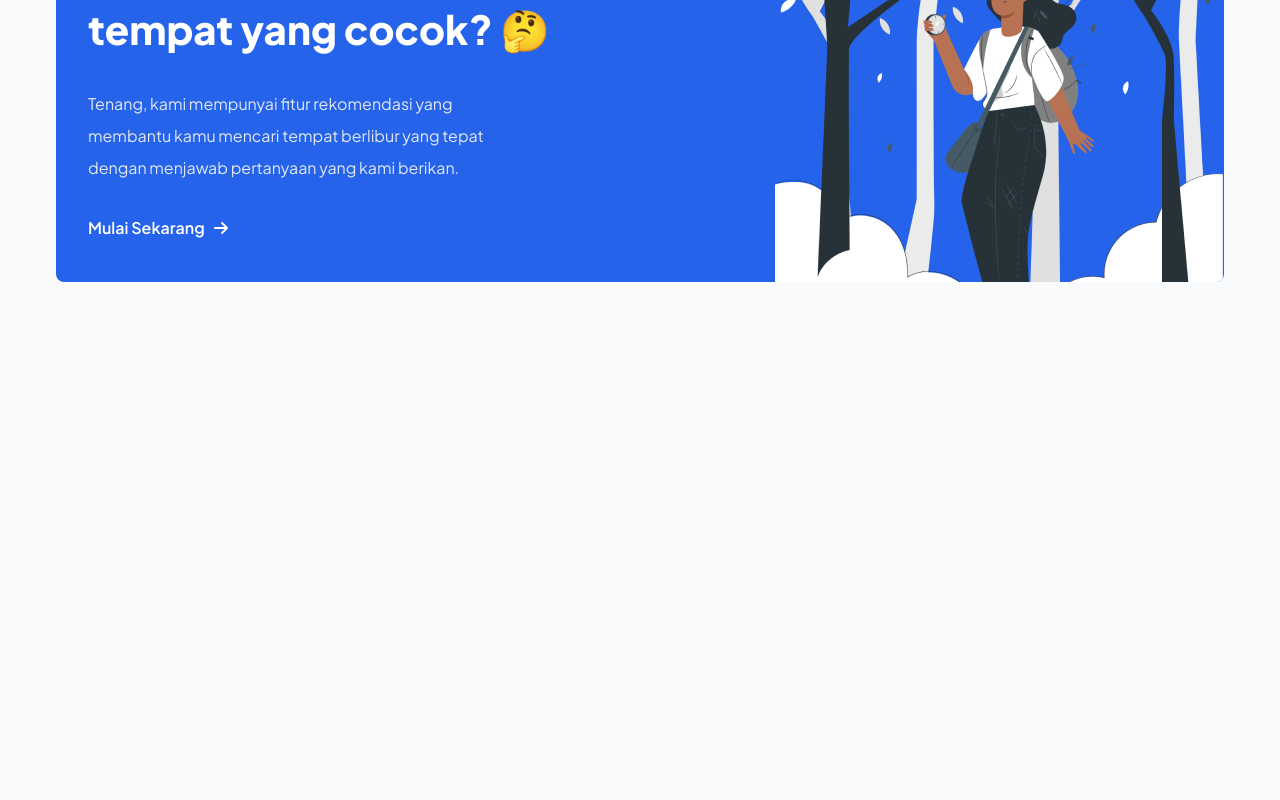
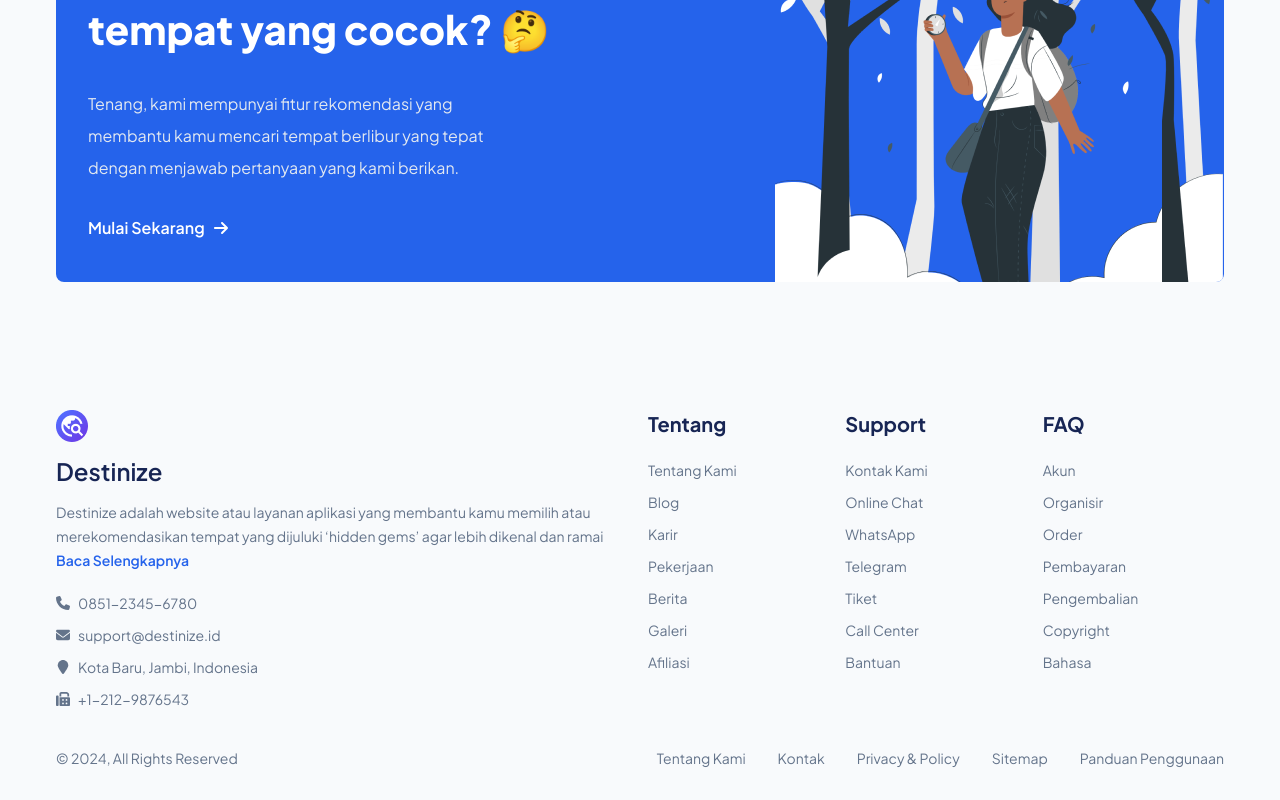
Before and after one commit to agreytosira/destinize, a React (Vite) app: page / in a window 1280 px wide. Shown: the part 4828-5628 px from the top of the page. Before the commit the page ends 5238 px from the top, so only its background shows below. Built offline with nearby package versions, Linux system fonts and the light colour scheme.

Commit message:
feat: finishing footer section

```diff
--- a/src/App.jsx
+++ b/src/App.jsx
@@ -1,6 +1,7 @@
 import { Routes, Route } from 'react-router-dom'
 import Navbar from './components/Navbar'
 import Homepage from './pages/Homepage'
+import Footer from './components/Footer'
 
 function App() {
   return (
@@ -11,6 +12,7 @@ function App() {
           <Route path='/' element=<Homepage /> />
         </Routes>
       </main>
+      <Footer />
     </>
   )
 }
--- /dev/null
+++ b/src/components/Footer.jsx
@@ -0,0 +1,199 @@
+import { Link } from 'react-router-dom'
+import { FaEnvelope, FaFax, FaLocationPin, FaPhone } from 'react-icons/fa6'
+
+function Footer() {
+  return (
+    <footer className='my-8'>
+      <div className='container'>
+        <div className='grid grid-cols-6 gap-4'>
+          <div className='col-span-3'>
+            <img src='/icon-circle.png' alt='Icon Destinize Circle' className='mb-4' />
+            <h5>Destinize</h5>
+            <p className='mt-4 text-sm leading-6'>
+              Destinize adalah website atau layanan aplikasi yang membantu kamu memilih atau merekomendasikan tempat yang dijuluki ‘hidden gems’ agar lebih dikenal dan ramai{' '}
+              <Link to='/' className='font-semibold text-blue-600'>
+                Baca Selengkapnya
+              </Link>
+            </p>
+            <ul className='mt-4 leading-8'>
+              <li>
+                <Link className='inline-flex items-center gap-2 text-sm transition-all duration-300 text-slate-500 ease hover:text-blue-600' to='/'>
+                  <FaPhone /> 0851-2345-6780
+                </Link>
+              </li>
+              <li>
+                <Link className='inline-flex items-center gap-2 text-sm transition-all duration-300 text-slate-500 ease hover:text-blue-600' to='/'>
+                  <FaEnvelope /> support@destinize.id
+                </Link>
+              </li>
+              <li>
+                <Link className='inline-flex items-center gap-2 text-sm transition-all duration-300 text-slate-500 ease hover:text-blue-600' to='/'>
+                  <FaLocationPin /> Kota Baru, Jambi, Indonesia
+                </Link>
+              </li>
+              <li>
+                <Link className='inline-flex items-center gap-2 text-sm transition-all duration-300 text-slate-500 ease hover:text-blue-600' to='/'>
+                  <FaFax /> +1-212-9876543
+                </Link>
+              </li>
+            </ul>
+          </div>
+          <div>
+            <h6 className='mb-4 font-bold'>Tentang</h6>
+            <ul className='leading-8'>
+              <li>
+                <Link to='/' className='text-sm transition-all duration-300 text-slate-500 hover:text-blue-600 ease'>
+                  Tentang Kami
+                </Link>
+              </li>
+              <li>
+                <Link to='/' className='text-sm transition-all duration-300 text-slate-500 hover:text-blue-600 ease'>
+                  Blog
+                </Link>
+              </li>
+              <li>
+                <Link to='/' className='text-sm transition-all duration-300 text-slate-500 hover:text-blue-600 ease'>
+                  Karir
+                </Link>
+              </li>
+              <li>
+                <Link to='/' className='text-sm transition-all duration-300 text-slate-500 hover:text-blue-600 ease'>
+                  Pekerjaan
+                </Link>
+              </li>
+              <li>
+                <Link to='/' className='text-sm transition-all duration-300 text-slate-500 hover:text-blue-600 ease'>
+                  Berita
+                </Link>
+              </li>
+              <li>
+                <Link to='/' className='text-sm transition-all duration-300 text-slate-500 hover:text-blue-600 ease'>
+                  Galeri
+                </Link>
+              </li>
+              <li>
+                <Link to='/' className='text-sm transition-all duration-300 text-slate-500 hover:text-blue-600 ease'>
+                  Afiliasi
+                </Link>
+              </li>
+            </ul>
+          </div>
+          <div>
+            <h6 className='mb-4 font-bold'>Support</h6>
+            <ul className='leading-8'>
+              <li>
+                <Link to='/' className='text-sm transition-all duration-300 text-slate-500 hover:text-blue-600 ease'>
+                  Kontak Kami
+                </Link>
+              </li>
+              <li>
+                <Link to='/' className='text-sm transition-all duration-300 text-slate-500 hover:text-blue-600 ease'>
+                  Online Chat
+                </Link>
+              </li>
+              <li>
+                <Link to='/' className='text-sm transition-all duration-300 text-slate-500 hover:text-blue-600 ease'>
+                  WhatsApp
+                </Link>
+              </li>
+              <li>
+                <Link to='/' className='text-sm transition-all duration-300 text-slate-500 hover:text-blue-600 ease'>
+                  Telegram
+                </Link>
+              </li>
+              <li>
+                <Link to='/' className='text-sm transition-all duration-300 text-slate-500 hover:text-blue-600 ease'>
+                  Tiket
+                </Link>
+              </li>
+              <li>
+                <Link to='/' className='text-sm transition-all duration-300 text-slate-500 hover:text-blue-600 ease'>
+                  Call Center
+                </Link>
+              </li>
+              <li>
+                <Link to='/' className='text-sm transition-all duration-300 text-slate-500 hover:text-blue-600 ease'>
+                  Bantuan
+                </Link>
+              </li>
+            </ul>
+          </div>
+          <div>
+            <h6 className='mb-4 font-bold'>FAQ</h6>
+            <ul className='leading-8'>
+              <li>
+                <Link to='/' className='text-sm transition-all duration-300 text-slate-500 hover:text-blue-600 ease'>
+                  Akun
+                </Link>
+              </li>
+              <li>
+                <Link to='/' className='text-sm transition-all duration-300 text-slate-500 hover:text-blue-600 ease'>
+                  Organisir
+                </Link>
+              </li>
+              <li>
+                <Link to='/' className='text-sm transition-all duration-300 text-slate-500 hover:text-blue-600 ease'>
+                  Order
+                </Link>
+              </li>
+              <li>
+                <Link to='/' className='text-sm transition-all duration-300 text-slate-500 hover:text-blue-600 ease'>
+                  Pembayaran
+                </Link>
+              </li>
+              <li>
+                <Link to='/' className='text-sm transition-all duration-300 text-slate-500 hover:text-blue-600 ease'>
+                  Pengembalian
+                </Link>
+              </li>
+              <li>
+                <Link to='/' className='text-sm transition-all duration-300 text-slate-500 hover:text-blue-600 ease'>
+                  Copyright
+                </Link>
+              </li>
+              <li>
+                <Link to='/' className='text-sm transition-all duration-300 text-slate-500 hover:text-blue-600 ease'>
+                  Bahasa
+                </Link>
+              </li>
+            </ul>
+          </div>
+        </div>
+      </div>
+      <div className='container mt-8'>
+        <div className='flex items-center justify-between'>
+          <p className='text-sm'>© 2024, All Rights Reserved</p>
+          <ul className='flex items-center gap-8 text-sm text-slate-500'>
+            <li>
+              <Link to='/' className='transition-all duration-300 hover:text-blue-600 ease'>
+                Tentang Kami
+              </Link>
+            </li>
+            <li>
+              <Link to='/' className='transition-all duration-300 hover:text-blue-600 ease'>
+                Kontak
+              </Link>
+            </li>
+            <li>
+              <Link to='/' className='transition-all duration-300 hover:text-blue-600 ease'>
+                Privacy & Policy
+              </Link>
+            </li>
+            <li>
+              <Link to='/' className='transition-all duration-300 hover:text-blue-600 ease'>
+                Sitemap
+              </Link>
+            </li>
+            <li>
+              <Link to='/' className='transition-all duration-300 hover:text-blue-600 ease'>
+                Panduan Penggunaan
+              </Link>
+            </li>
+          </ul>
+        </div>
+      </div>
+    </footer>
+  )
+}
+
+export default Footer
```
Also changed, not shown: public/icon-circle.png (added).
